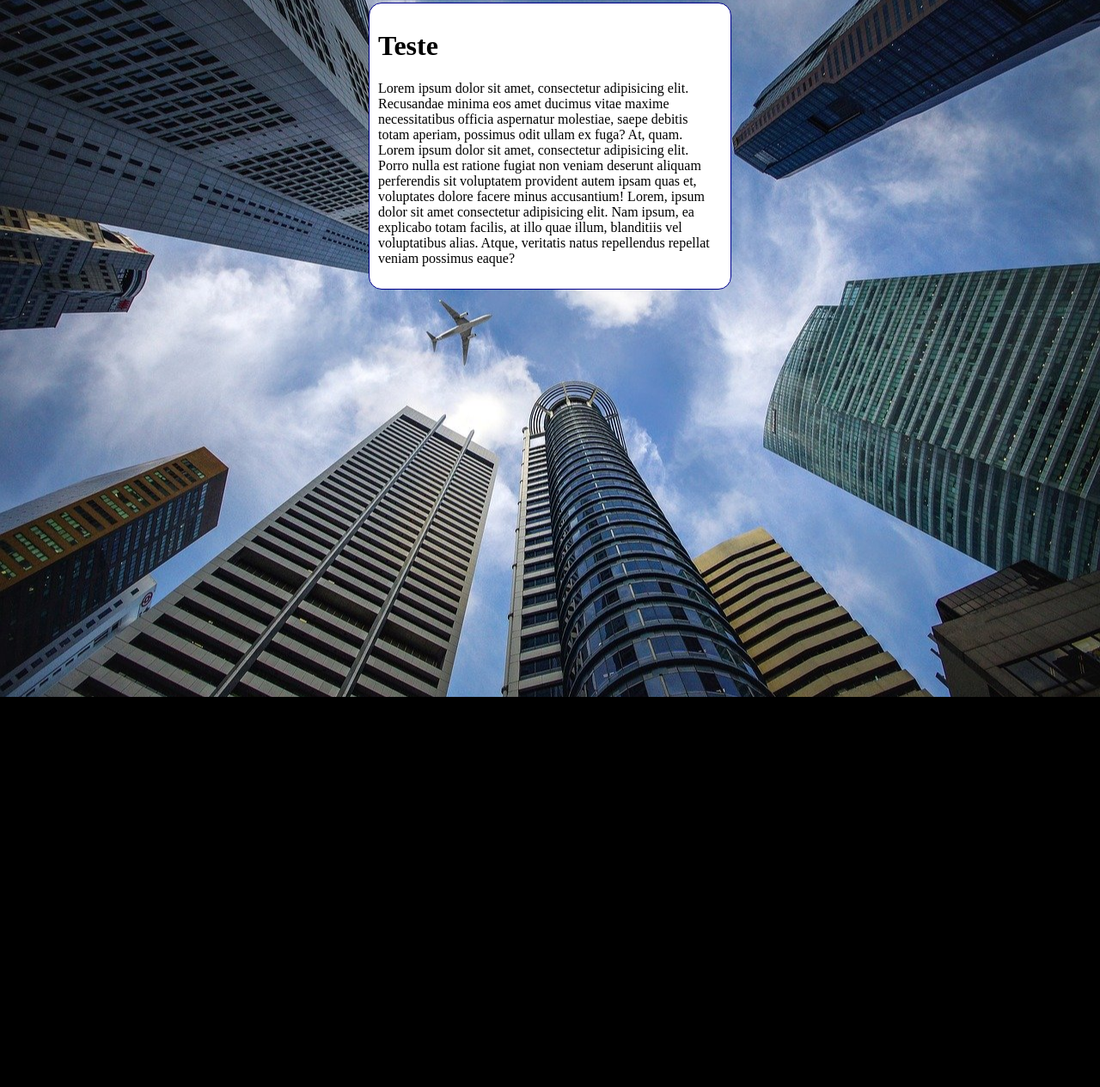
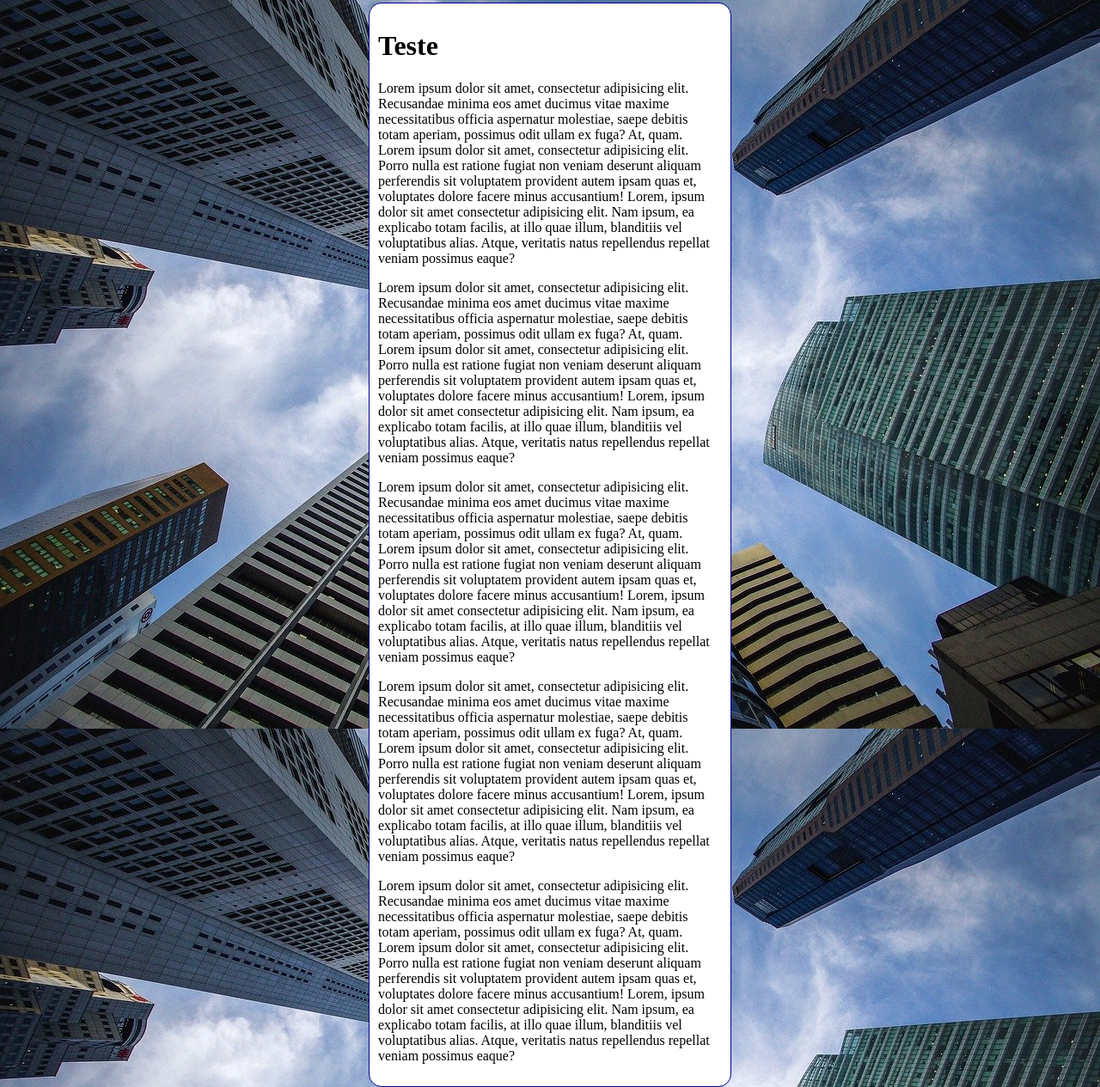
Before and after one commit to jusguilherme/html-css, a plain HTML site: page Exercícios/ex022/fundo006.html in a window 1280 px wide. Shown: the part 5-1270 px from the top of the page at 86% size. Before the commit the page ends 816 px from the top, so only its background shows below. Drawn offline with Linux system fonts and the light colour scheme.

Commit message:
Update fundo006.html

```diff
--- a/Exercícios/ex022/fundo006.html
+++ b/Exercícios/ex022/fundo006.html
@@ -3,20 +3,31 @@
 <head>
     <meta charset="UTF-8">
     <meta name="viewport" content="width=device-width, initial-scale=1.0">
-    <title>Titutlo</title>
+    <title>Fundo fixo de tela</title>
     <style>
         body {
             height: 100vh;
-            background-color: black;
+
+            /* background-color: black;
             background-image: url('imagens/wallpaper002.jpg');
             background-position: center center;
             background-repeat: no-repeat;
+            background-size: cover;
+            background-attachment: fixed;
+
+            /* Shorthand Background
+
+            color > image > position > repeat > {size} > attachment
+
+            */
+
+            background: black url('imagens/wallpaper002.jpg') center center no-repeat fixed;
             background-size: cover;
         }
 
         main {
             background-color: white;
-            width: 400px;
+            max-width: 400px;
             padding: 10px;
             margin: auto;
             border: 1px solid darkblue;
@@ -28,6 +39,10 @@
     <main>
         <h1>Teste</h1>
         <p>Lorem ipsum dolor sit amet, consectetur adipisicing elit. Recusandae minima eos amet ducimus vitae maxime necessitatibus officia aspernatur molestiae, saepe debitis totam aperiam, possimus odit ullam ex fuga? At, quam. Lorem ipsum dolor sit amet, consectetur adipisicing elit. Porro nulla est ratione fugiat non veniam deserunt aliquam perferendis sit voluptatem provident autem ipsam quas et, voluptates dolore facere minus accusantium! Lorem, ipsum dolor sit amet consectetur adipisicing elit. Nam ipsum, ea explicabo totam facilis, at illo quae illum, blanditiis vel voluptatibus alias. Atque, veritatis natus repellendus repellat veniam possimus eaque?</p>
+        <p>Lorem ipsum dolor sit amet, consectetur adipisicing elit. Recusandae minima eos amet ducimus vitae maxime necessitatibus officia aspernatur molestiae, saepe debitis totam aperiam, possimus odit ullam ex fuga? At, quam. Lorem ipsum dolor sit amet, consectetur adipisicing elit. Porro nulla est ratione fugiat non veniam deserunt aliquam perferendis sit voluptatem provident autem ipsam quas et, voluptates dolore facere minus accusantium! Lorem, ipsum dolor sit amet consectetur adipisicing elit. Nam ipsum, ea explicabo totam facilis, at illo quae illum, blanditiis vel voluptatibus alias. Atque, veritatis natus repellendus repellat veniam possimus eaque?</p>
+        <p>Lorem ipsum dolor sit amet, consectetur adipisicing elit. Recusandae minima eos amet ducimus vitae maxime necessitatibus officia aspernatur molestiae, saepe debitis totam aperiam, possimus odit ullam ex fuga? At, quam. Lorem ipsum dolor sit amet, consectetur adipisicing elit. Porro nulla est ratione fugiat non veniam deserunt aliquam perferendis sit voluptatem provident autem ipsam quas et, voluptates dolore facere minus accusantium! Lorem, ipsum dolor sit amet consectetur adipisicing elit. Nam ipsum, ea explicabo totam facilis, at illo quae illum, blanditiis vel voluptatibus alias. Atque, veritatis natus repellendus repellat veniam possimus eaque?</p>
+        <p>Lorem ipsum dolor sit amet, consectetur adipisicing elit. Recusandae minima eos amet ducimus vitae maxime necessitatibus officia aspernatur molestiae, saepe debitis totam aperiam, possimus odit ullam ex fuga? At, quam. Lorem ipsum dolor sit amet, consectetur adipisicing elit. Porro nulla est ratione fugiat non veniam deserunt aliquam perferendis sit voluptatem provident autem ipsam quas et, voluptates dolore facere minus accusantium! Lorem, ipsum dolor sit amet consectetur adipisicing elit. Nam ipsum, ea explicabo totam facilis, at illo quae illum, blanditiis vel voluptatibus alias. Atque, veritatis natus repellendus repellat veniam possimus eaque?</p>
+        <p>Lorem ipsum dolor sit amet, consectetur adipisicing elit. Recusandae minima eos amet ducimus vitae maxime necessitatibus officia aspernatur molestiae, saepe debitis totam aperiam, possimus odit ullam ex fuga? At, quam. Lorem ipsum dolor sit amet, consectetur adipisicing elit. Porro nulla est ratione fugiat non veniam deserunt aliquam perferendis sit voluptatem provident autem ipsam quas et, voluptates dolore facere minus accusantium! Lorem, ipsum dolor sit amet consectetur adipisicing elit. Nam ipsum, ea explicabo totam facilis, at illo quae illum, blanditiis vel voluptatibus alias. Atque, veritatis natus repellendus repellat veniam possimus eaque?</p>
     </main>
 </body>
 </html>
```
